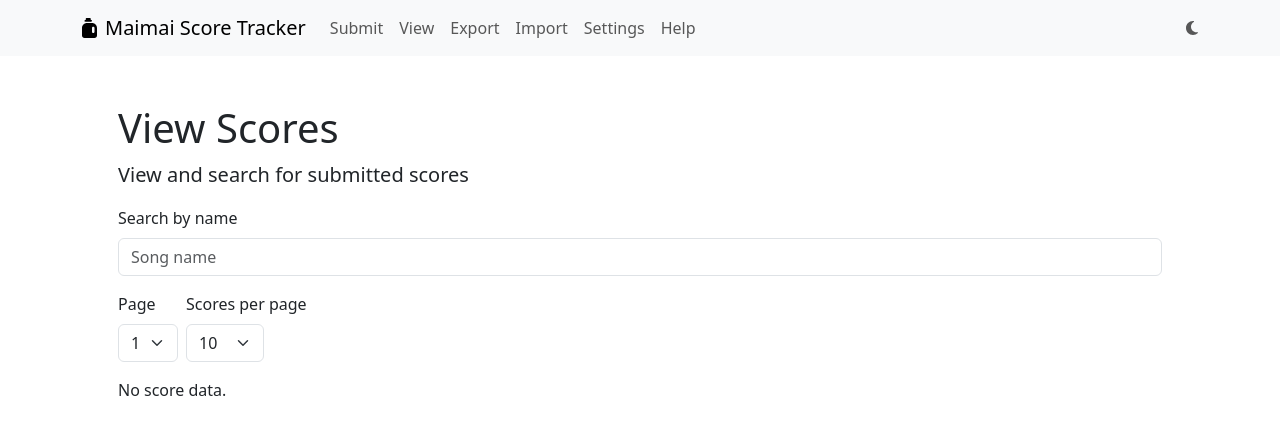
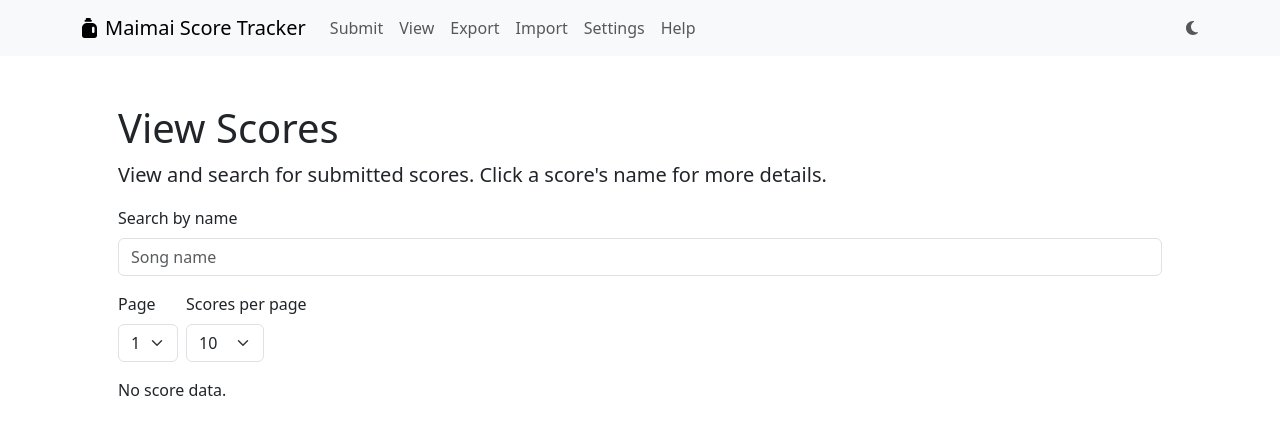
Before and after one commit to corndogit/maimai-score-tracker, a React (Vite) app: page /view in a window 1280 px wide. Shown: the top 434 px of the page. Built offline with nearby package versions, Linux system fonts and the light colour scheme.

Commit message:
Update view scores page description

```diff
--- a/src/components/view-scores-page/view-scores-page.tsx
+++ b/src/components/view-scores-page/view-scores-page.tsx
@@ -32,7 +32,7 @@ export const ViewScoresPage = () => {
     <BasePage>
       <PageTitles
         title="View Scores"
-        subtitle="View and search for submitted scores"
+        subtitle="View and search for submitted scores. Click a score's name for more details."
       />
       <PageControls
         pageCount={filteredScores.length > 0 ? pageCount : 1}
```
